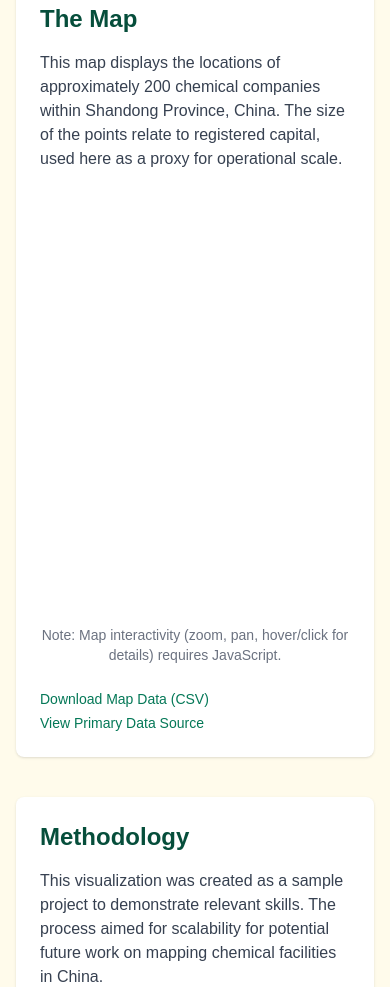
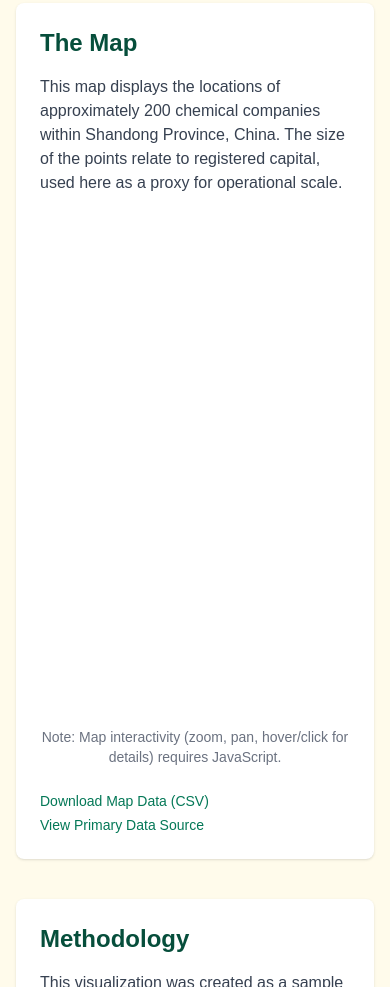
Before and after one commit to stanchiu224/Shandong-Chemical-Plants, a plain HTML site: page index.html in a window 390 px wide. Shown: the part 2085-3072 px from the top of the page. Drawn offline with nearby package versions, Linux system fonts and the light colour scheme; a script that the page names is missing.

Commit message:
Fixed map overlap

```diff
--- a/index.html
+++ b/index.html
@@ -14,8 +14,18 @@
         /* Ensure Flourish embed is responsive and adjust height */
         .flourish-embed {
             width: 100%;
-            height: 50vh; /* Reduced height from 60vh to prevent overlap */
+            height: 500px; /* Fixed height works better with Flourish */
+            max-height: 80vh; /* Limit maximum height */
+            margin: 0 auto;
+            position: relative;
+            overflow: hidden;
         }
+       /* Add media query for smaller screens */
+       @media (max-width: 768px) {
+        .flourish-embed {
+            height: 400px;
+        }
+    }
     </style>
 </head>
 <body class="bg-amber-50 text-gray-800">
@@ -46,7 +56,7 @@
                     <strong class="font-semibold text-emerald-800 block mb-1">1. Strategic Project Focus:</strong> Understanding that this role involves building a global chemical plant tracker similar to GEM's existing industry trackers, I focused on creating a map visualization backed by a database – GEM's core product format. The choice of Shandong province was strategic: it hosts the largest chemical sector within China, which in turn has the world's largest chemical industry. This demonstrates an ability to prioritize impactful work aligned with organizational goals.
                 </li>
                 <li>
-                    <strong class="font-semibold text-emerald-800 block mb-1">2. Relevant Regional Expertise:</strong> Focusing on facilities in China showcases my direct experience working in the region and my professional proficiency in the Chinese language, both valuable assets for global data collection and analysis. Having worked directly in the chemical industry in the US, I am also very familiar with available data sources for chemical plants in the world's second largest industry.
+                    <strong class="font-semibold text-emerald-800 block mb-1">2. Relevant Regional Expertise:</strong> Focusing on facilities in China showcases my direct experience working in the region and my professional proficiency in the Chinese language, both valuable assets for global data collection and analysis. Having worked directly in the chemical industry in the US, I am also very familiar with available data sources for chemical plants in the country with the world's second largest chemicals industry.
                 </li>
                 <li>
                     <strong class="font-semibold text-emerald-800 block mb-1">3. Technical Acumen & Scalability:</strong> Building this visualization involved using Python for data processing, leveraging APIs (Google Geocoding, Google Translate), and hosting the result online. This demonstrates technical skills relevant to managing data-intensive projects and an understanding of how technology can automate and scale work beyond manual capabilities.
@@ -60,13 +70,18 @@
         <section class="mb-10 bg-white p-6 rounded-lg shadow">
             <h2 class="text-2xl font-semibold mb-4 text-emerald-900">The Map</h2>
             <p class="mb-4 text-gray-700">This map displays the locations of approximately 200 chemical companies within Shandong Province, China. The size of the points relate to registered capital, used here as a proxy for operational scale.</p>
-            <div class="flourish-embed flourish-map" data-src="visualisation/22502857">
-                <noscript>
-                    <p class="text-center text-red-600">Please enable JavaScript to view the interactive map.</p>
-                    <img src="https://public.flourish.studio/visualisation/22502857/thumbnail" width="100%" alt="Map visualization thumbnail" class="mx-auto border rounded"/>
-                </noscript>
+
+            <div class="relative">
+                <div class="flourish-embed flourish-map" data-src="visualisation/22502857" style="height: 500px; max-height: 70vh; width: 100%; position: relative; overflow: hidden; margin-bottom: 16px;">
+                    <noscript>
+                        <p class="text-center text-red-600">Please enable JavaScript to view the interactive map.</p>
+                        <img src="https://public.flourish.studio/visualisation/22502857/thumbnail" width="100%" alt="Map visualization thumbnail" class="mx-auto border rounded"/>
+                    </noscript>
+                </div>
             </div>
+
             <p class="mt-4 text-sm text-gray-500 text-center">Note: Map interactivity (zoom, pan, hover/click for details) requires JavaScript.</p>
+
             <div class="mt-6 text-sm">
                 <p class="mb-1">
                     <a href="200_largest_chemical_plants.csv" download class="text-emerald-700 hover:text-emerald-900 hover:underline font-medium">
```
